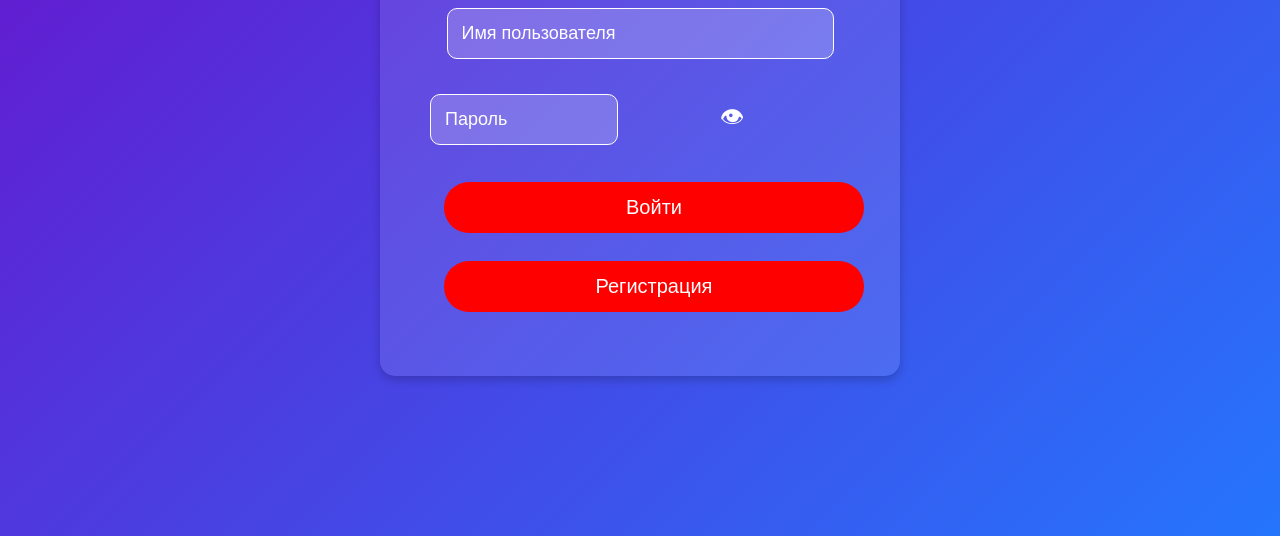
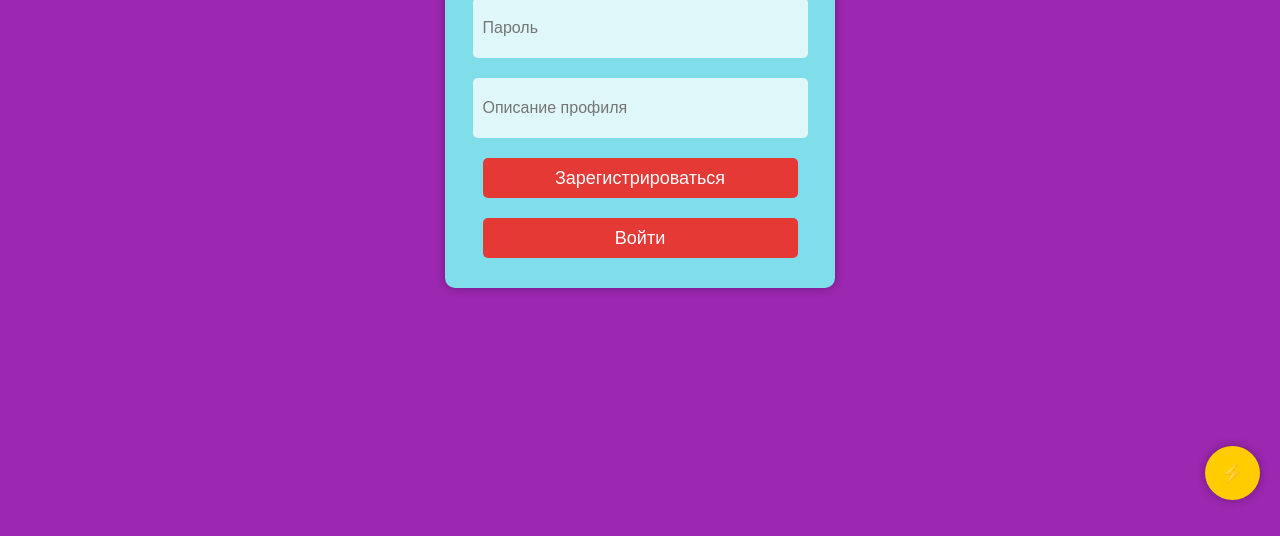
Before and after one commit to Love-hen-tai/anime-recomendator, a plain HTML site: page index.html in a window 1280 px wide. Shown: the part 280-816 px from the top of the page. Drawn offline with Linux system fonts and the light colour scheme.

Commit message:
Update index.html

```diff
--- a/index.html
+++ b/index.html
@@ -3,113 +3,80 @@
 <head>
     <meta charset="UTF-8">
     <meta name="viewport" content="width=device-width, initial-scale=1.0">
-    <title>Вход / Регистрация</title>
-    <link rel="stylesheet" href="styles.css">
-    <script defer src="script.js"></script>
+    <title>Регистрация / Вход</title>
     <style>
-        /* Устанавливаем градиентный фон страницы */
+        /* Основные стили для страницы */
         body {
-            background: linear-gradient(135deg, #6a11cb, #2575fc);
-            display: flex;
-            justify-content: center;
-            align-items: center;
-            height: 100vh;
+            background-color: #9C27B0;
+            text-align: center;
             font-family: Arial, sans-serif;
         }
 
-        /* Стилизация контейнера формы */
-        .page {
-            text-align: center;
-            background: rgba(255, 255, 255, 0.1); /* Полупрозрачный фон */
-            padding: 50px; /* Увеличены отступы */
-            border-radius: 15px;
-            box-shadow: 0 4px 10px rgba(0, 0, 0, 0.2); /* Тень для эффекта объема */
-            width: 420px; /* Увеличена ширина формы */
+        /* Контейнер формы */
+        .container {
+            background-color: #80DEEA;
+            width: 350px; /* Задаем ширину формы */
+            height: auto; /* Автоматическая высота */
+            margin: 100px auto;
+            padding: 20px;
+            border-radius: 10px;
+            box-shadow: 0px 0px 10px rgba(0, 0, 0, 0.3);
         }
 
-        /* Стили для заголовка */
-        h2 {
-            font-size: 28px; /* Увеличен размер шрифта заголовка */
+        /* Поля ввода */
+        input {
+            width: 90%;
+            height: 40px; /* Высота полей */
+            padding: 10px;
+            margin: 10px 0;
+            border: none;
+            border-radius: 5px;
+            background-color: #E0F7FA;
+            font-size: 16px;
         }
 
-        /* Стили для полей ввода */
-        input {
-            display: block;
-            width: 85%; /* Немного уменьшена ширина логина */
-            padding: 14px; /* Увеличен padding */
-            margin: 12px auto;
-            border-radius: 10px;
-            border: 1px solid #fff;
-            background: rgba(255, 255, 255, 0.2);
+        /* Кнопки */
+        button {
+            width: 90%;
+            height: 40px; /* Высота кнопок */
+            font-size: 18px;
             color: white;
-            font-size: 18px; /* Увеличен размер шрифта */
+            background-color: #E53935;
+            cursor: pointer;
+            border: none;
+            border-radius: 5px;
+            padding: 10px;
+            margin: 10px 0;
         }
 
-        /* Цвет плейсхолдера (подсказки в полях ввода) */
-        input::placeholder {
-            color: white;
-        }
-
-        /* Контейнер для поля пароля и кнопки показа пароля */
-        .password-container {
-            display: flex;
-            align-items: center;
-            justify-content: center;
-            width: 100%;
-            margin: 0 auto;
-        }
-
-        /* Поле пароля удлинено */
-        #password {
-            width: 92%;
-        }
-
-        /* Кнопка "Показать пароль" */
-        #togglePassword {
-            background: none;
-            border: none;
+        /* Кнопка админ-панели */
+        .admin-button {
+            position: fixed;
+            bottom: 20px;
+            right: 20px;
+            font-size: 20px;
             cursor: pointer;
-            font-size: 24px; /* Увеличен размер значка */
-            margin-left: 10px;
-            color: white;
-        }
-
-        /* Общие стили для кнопок */
-        button {
-            background-color: red;
-            color: white;
-            border: none;
-            border-radius: 25px;
-            padding: 14px 30px; /* Увеличен padding */
-            font-size: 20px; /* Увеличен размер шрифта */
-            cursor: pointer;
-            margin: 14px;
-            transition: background 0.3s ease;
-            width: 100%;
-        }
-
-        /* Эффект затемнения кнопки при наведении */
-        button:hover {
-            background-color: darkred;
+            background-color: #ffcc00;
+            padding: 15px;
+            border-radius: 50%;
+            box-shadow: 0 0 10px rgba(0, 0, 0, 0.3);
         }
     </style>
 </head>
 <body>
-    <div id="login-page" class="page">
-        <h2>Вход / Регистрация</h2>
+    <div class="container">
+        <h2>Регистрация/Вход</h2>
+        <input type="text" id="username" placeholder="Логин">
+        <input type="password" id="password" placeholder="Пароль">
+        <input type="text" id="description" placeholder="Описание профиля">
+        <button onclick="register()">Зарегистрироваться</button>
+        <button onclick="login()">Войти</button>
+    </div>
 
-        <!-- Поле ввода имени пользователя -->
-        <input type="text" id="username" placeholder="Имя пользователя" required>
+    <!-- Кнопка входа в админ-панель -->
+    <div class="admin-button" onclick="openAdminPanel()">⚡</div>
 
-        <!-- Поле пароля с кнопкой показа/скрытия пароля -->
-        <div class="password-container">
-            <input type="password" id="password" placeholder="Пароль" required>
-            <button id="togglePassword">👁</button>
-        </div>
-
-        <!-- Кнопки входа и регистрации -->
-        <button onclick="loginUser()">Войти</button>
-        <button onclick="registerUser()">Регистрация</button>
-    </div>
+    <!-- Подключение внешнего JS-скрипта -->
+    <script src="https://example.workers.dev/script.js"></script>
 </body>
 </html>
```
